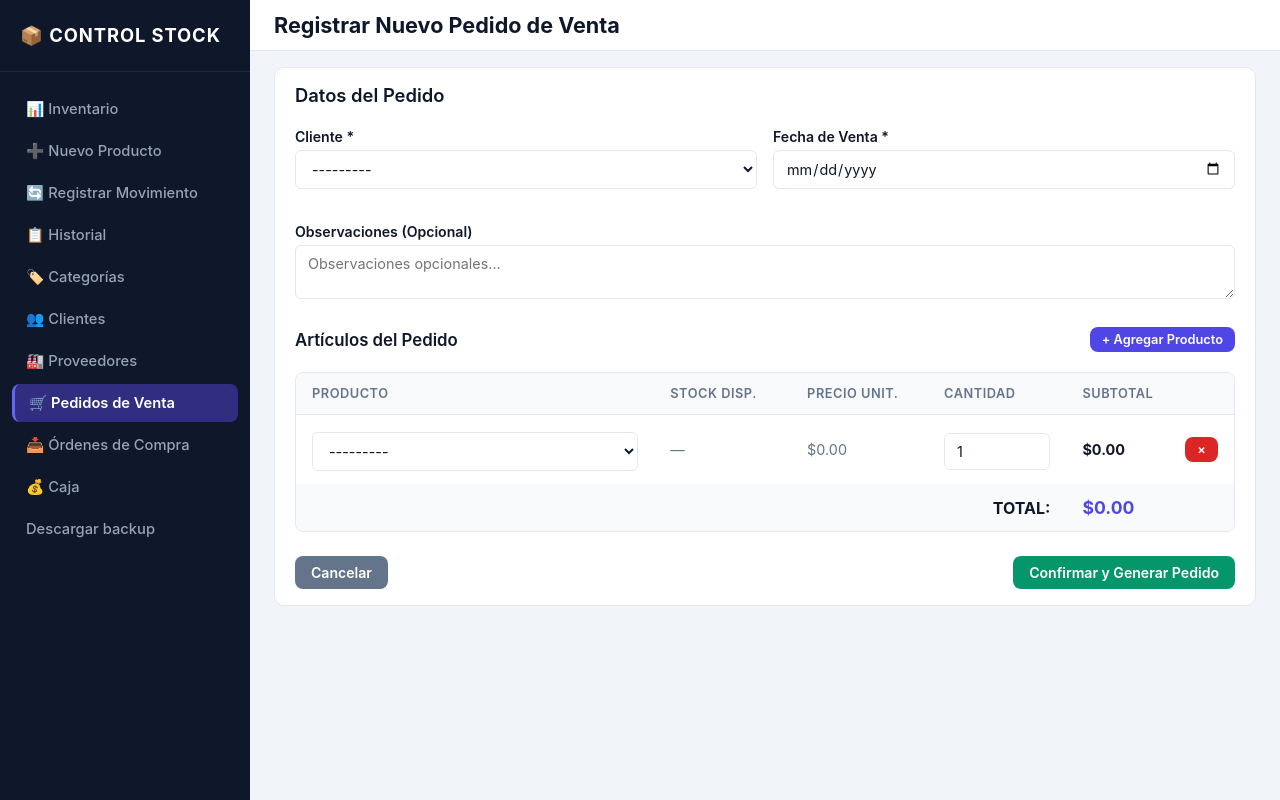
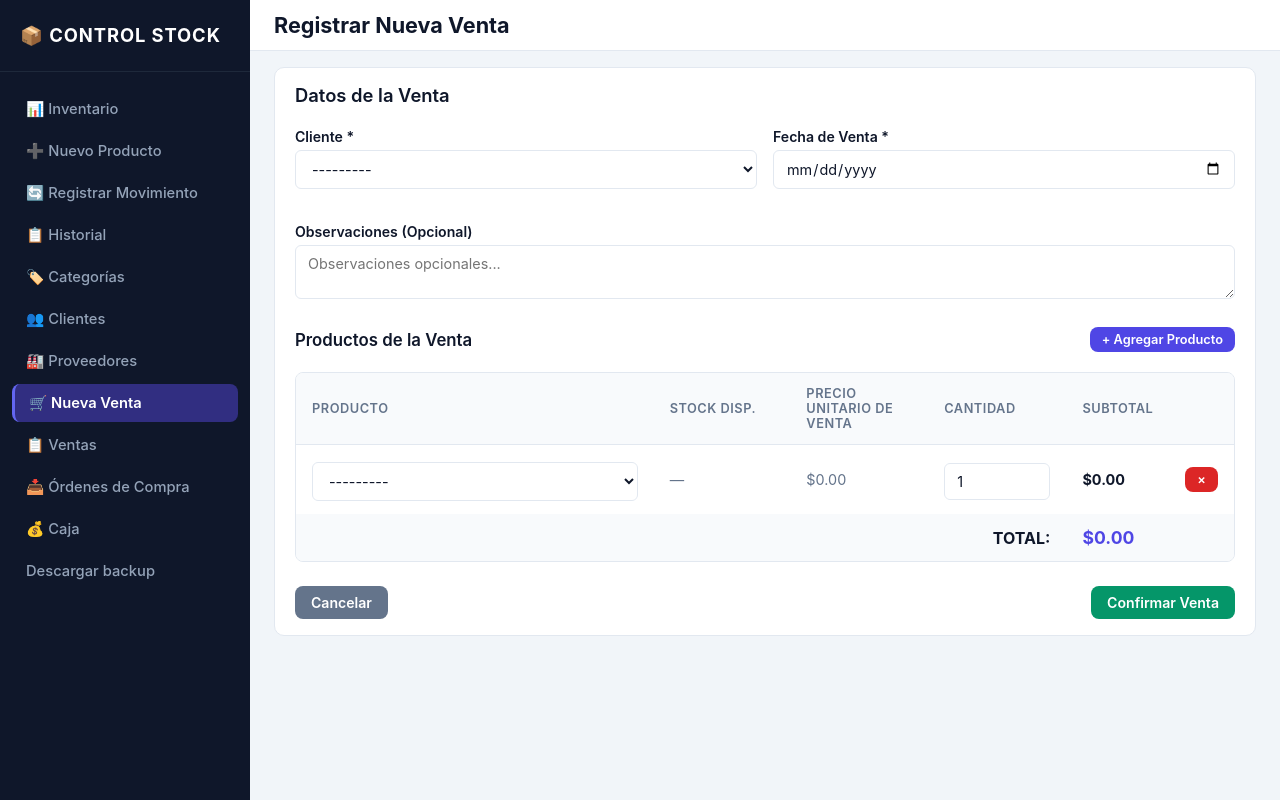
Before and after one commit to lautaro0811-sketch/gestion-de-stock, a Django app: page /pedidos/nuevo/ in a window 1280 px wide. Run offline with Django 5.2, Linux system fonts and the light colour scheme; data that the repository does not hold is empty.

Commit message:
Aclara flujo y etiquetas de ventas
Co-authored-by: Copilot <223556219+Copilot@users.noreply.github.com>

```diff
--- a/inventario/forms.py
+++ b/inventario/forms.py
@@ -23,7 +23,7 @@ class ProductoBaseForm(forms.ModelForm):
         model = Producto
         fields = ["nombre", "categoria", "precio_unitario", "stock_minimo", "descripcion"]
         labels = {
-            "precio_unitario": "Precio Unitario ($)",
+            "precio_unitario": "Precio unitario de venta ($)",
         }
         widgets = {
             "nombre": forms.TextInput(attrs={"class": "form-control", "placeholder": "Nombre del producto"}),
@@ -258,7 +258,7 @@ class PedidoForm(forms.ModelForm):
         fields = ["cliente", "fecha", "observacion"]
         labels = {
             "cliente": "Cliente",
-            "fecha": "Fecha de pedido",
+            "fecha": "Fecha de venta",
             "observacion": "Observaciones",
         }
         widgets = {
--- a/inventario/tests.py
+++ b/inventario/tests.py
@@ -1919,5 +1919,5 @@ class ProductoPrecioUnitarioTest(TestCase):
         response = self.client.get(reverse("export_csv"))
         self.assertEqual(response.status_code, 200)
         content = response.content.decode("utf-8")
-        self.assertIn("Precio Unitario", content)
+        self.assertIn("Precio Unitario de Venta", content)
         self.assertIn("$450.00", content)
--- a/inventario/views.py
+++ b/inventario/views.py
@@ -779,7 +779,7 @@ def export_csv(request):
     response = HttpResponse(content_type="text/csv")
     response["Content-Disposition"] = "attachment; filename=productos.csv"
     writer = csv.writer(response)
-    writer.writerow(["ID", "Nombre", "Descripción", "Categoría", "Precio Unitario", "Stock Mínimo", "Stock Actual", "Estado"])
+    writer.writerow(["ID", "Nombre", "Descripción", "Categoría", "Precio Unitario de Venta", "Stock Mínimo", "Stock Actual", "Estado"])
     for p in productos_qs:
         estado = "Sin Stock" if p.stock_actual == 0 else ("Stock Bajo" if p.stock_bajo else "Normal")
         writer.writerow([
--- a/templates/base.html
+++ b/templates/base.html
@@ -36,8 +36,11 @@
                 <a href="{% url 'proveedor_list' %}" class="sidebar-link {% if request.resolver_match.url_name == 'proveedor_list' or request.resolver_match.url_name == 'proveedor_desactivar' %}active{% endif %}">
                     🏭 Proveedores
                 </a>
-                <a href="{% url 'pedido_list' %}" class="sidebar-link {% if 'pedido' in request.resolver_match.url_name %}active{% endif %}">
-                    🛒 Pedidos de Venta
+                <a href="{% url 'pedido_crear' %}" class="sidebar-link {% if request.resolver_match.url_name == 'pedido_crear' %}active{% endif %}">
+                    🛒 Nueva Venta
+                </a>
+                <a href="{% url 'pedido_list' %}" class="sidebar-link {% if request.resolver_match.url_name == 'pedido_list' or request.resolver_match.url_name == 'pedido_detalle' or request.resolver_match.url_name == 'pedido_cancelar' %}active{% endif %}">
+                    📋 Ventas
                 </a>
                 <a href="{% url 'orden_compra_list' %}" class="sidebar-link {% if 'orden_compra' in request.resolver_match.url_name %}active{% endif %}">
                     📥 Órdenes de Compra
--- a/templates/inventario/caja_dashboard.html
+++ b/templates/inventario/caja_dashboard.html
@@ -44,7 +44,7 @@
                         <th>Tipo</th>
                         <th>Concepto</th>
                         <th>Monto</th>
-                        <th>Pedido</th>
+                        <th>Venta</th>
                     </tr>
                 </thead>
                 <tbody>
--- a/templates/inventario/movimiento_form.html
+++ b/templates/inventario/movimiento_form.html
@@ -36,7 +36,7 @@
             </div>
 
             <div>
-                <label class="form-label">Cantidad / Valor *</label>
+                <label class="form-label">Cantidad / Stock real *</label>
                 {{ form.cantidad }}
                 {% for error in form.cantidad.errors %}
                     <div class="field-error">{{ error }}</div>
--- a/templates/inventario/orden_compra_detalle.html
+++ b/templates/inventario/orden_compra_detalle.html
@@ -40,7 +40,7 @@
             <tr>
                 <th>Producto</th>
                 <th class="text-center">Cantidad</th>
-                <th class="text-center">Precio Unit. de Compra</th>
+                <th class="text-center">Precio unitario de compra</th>
                 <th class="text-center">Subtotal</th>
             </tr>
         </thead>
--- a/templates/inventario/orden_compra_form.html
+++ b/templates/inventario/orden_compra_form.html
@@ -48,7 +48,7 @@
                 <thead>
                     <tr>
                         <th>Producto</th>
-                        <th>Precio Unit. de Compra</th>
+                        <th>Precio unitario de compra</th>
                         <th>Cantidad</th>
                         <th>Subtotal</th>
                         <th>Quitar</th>
--- a/templates/inventario/pdf/remito.html
+++ b/templates/inventario/pdf/remito.html
@@ -102,7 +102,7 @@
                     <td class="quantity-cell text-center">{{ item.cantidad }}</td>
                     <td class="product-cell">
                         {{ item.producto_nombre }}
-                        <div class="unit-price">Unitario: ${{ item.precio_unitario|floatformat:2 }}</div>
+                        <div class="unit-price">Precio unitario de venta: ${{ item.precio_unitario|floatformat:2 }}</div>
                     </td>
                     <td class="subtotal-cell text-right">${{ item.subtotal|floatformat:2 }}</td>
                 </tr>
--- a/templates/inventario/pedido_form.html
+++ b/templates/inventario/pedido_form.html
@@ -1,12 +1,12 @@
 {% extends 'base.html' %}
 
-{% block title %}Nuevo Pedido de Venta{% endblock %}
-{% block topbar_title %}Registrar Nuevo Pedido de Venta{% endblock %}
+{% block title %}Nueva Venta{% endblock %}
+{% block topbar_title %}Registrar Nueva Venta{% endblock %}
 
 {% block content %}
 <div class="card">
     <div class="card-header-flex">
-        <h2 class="card-title">Datos del Pedido</h2>
+        <h2 class="card-title">Datos de la Venta</h2>
     </div>
 
     <form method="post" id="pedido-form">
@@ -37,7 +37,7 @@
 
         <!-- Tabla Dinámica de Ítems -->
         <div class="card-header-flex" style="margin-top: 24px;">
-            <h3 class="card-title" style="font-size: 1.05rem;">Artículos del Pedido</h3>
+            <h3 class="card-title" style="font-size: 1.05rem;">Productos de la Venta</h3>
             <button type="button" id="btn-add-item" class="btn btn-primary btn-sm">+ Agregar Producto</button>
         </div>
 
@@ -50,7 +50,7 @@
                     <tr>
                         <th style="width:40%;">Producto</th>
                         <th style="width:15%;">Stock Disp.</th>
-                        <th style="width:15%;">Precio Unit.</th>
+                        <th style="width:15%;">Precio unitario de venta</th>
                         <th style="width:15%;">Cantidad</th>
                         <th style="width:10%;">Subtotal</th>
                         <th style="width:5%;"></th>
@@ -93,7 +93,7 @@
 
         <div class="form-actions">
             <a href="{% url 'pedido_list' %}" class="btn btn-secondary">Cancelar</a>
-            <button type="submit" class="btn btn-success">Confirmar y Generar Pedido</button>
+            <button type="submit" class="btn btn-success">Confirmar Venta</button>
         </div>
     </form>
 </div>
--- a/templates/inventario/producto_form.html
+++ b/templates/inventario/producto_form.html
@@ -23,7 +23,7 @@
             </div>
 
             <div class="form-group">
-                <label>Precio Unitario ($)</label>
+                <label>Precio unitario de venta ($)</label>
                 {{ form.precio_unitario }}
                 {{ form.precio_unitario.errors }}
             </div>
--- a/templates/inventario/producto_list.html
+++ b/templates/inventario/producto_list.html
@@ -64,7 +64,7 @@
                             <a href="?{% param_replace orden='categoria' dir='asc' %}" class="sortable{% if orden == 'categoria' %} active-sort{% endif %}">Categoría {% if orden == 'categoria' %}↓{% endif %}</a>
                         {% endif %}
                     </th>
-                    <th>Precio</th>
+                    <th>Precio de venta</th>
                     <th>
                         {% if orden == 'stock_minimo' and dir == 'asc' %}
                             <a href="?{% param_replace orden='stock_minimo' dir='desc' %}" class="sortable active-sort">Stock Mín. ↑</a>
```
Also changed, not shown: templates/inventario/pedido_detalle.html (+7 -7 lines), templates/inventario/pedido_list.html (+5 -5 lines).
